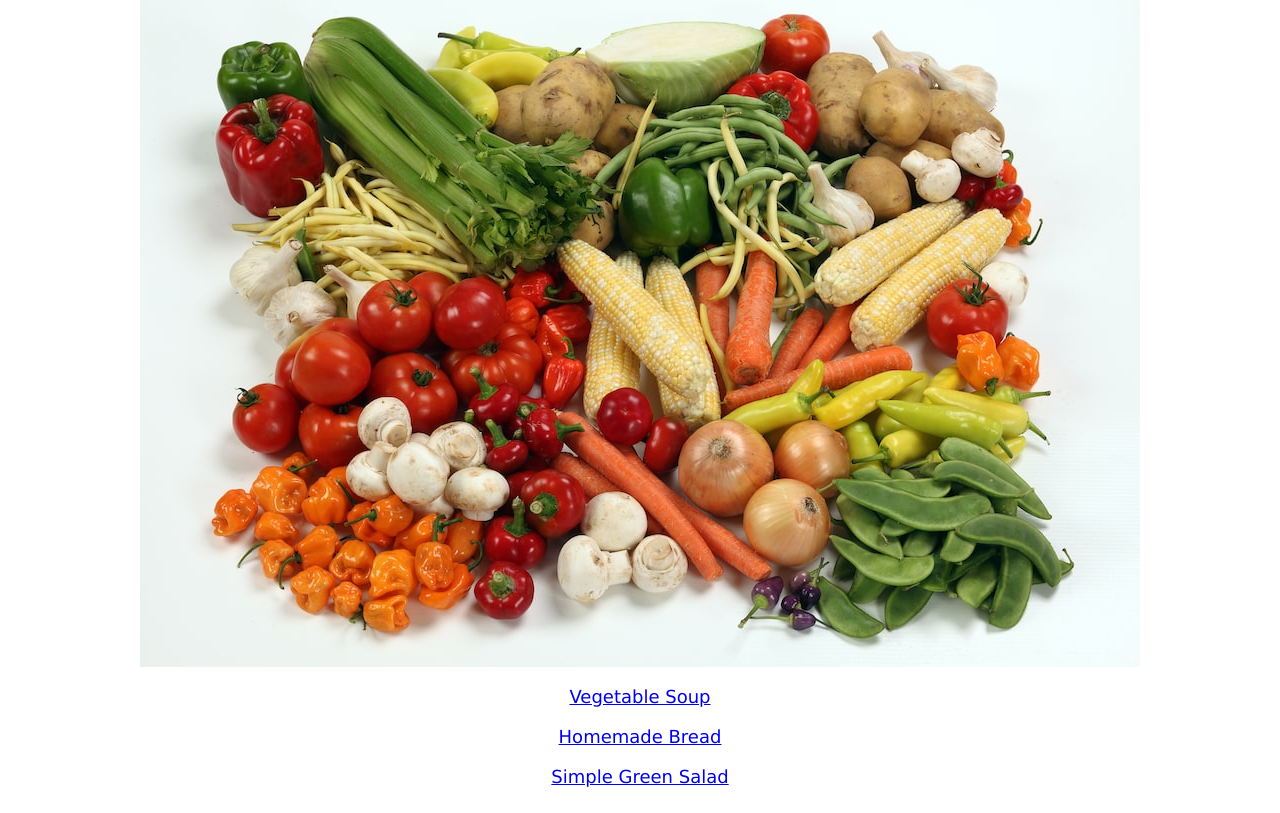
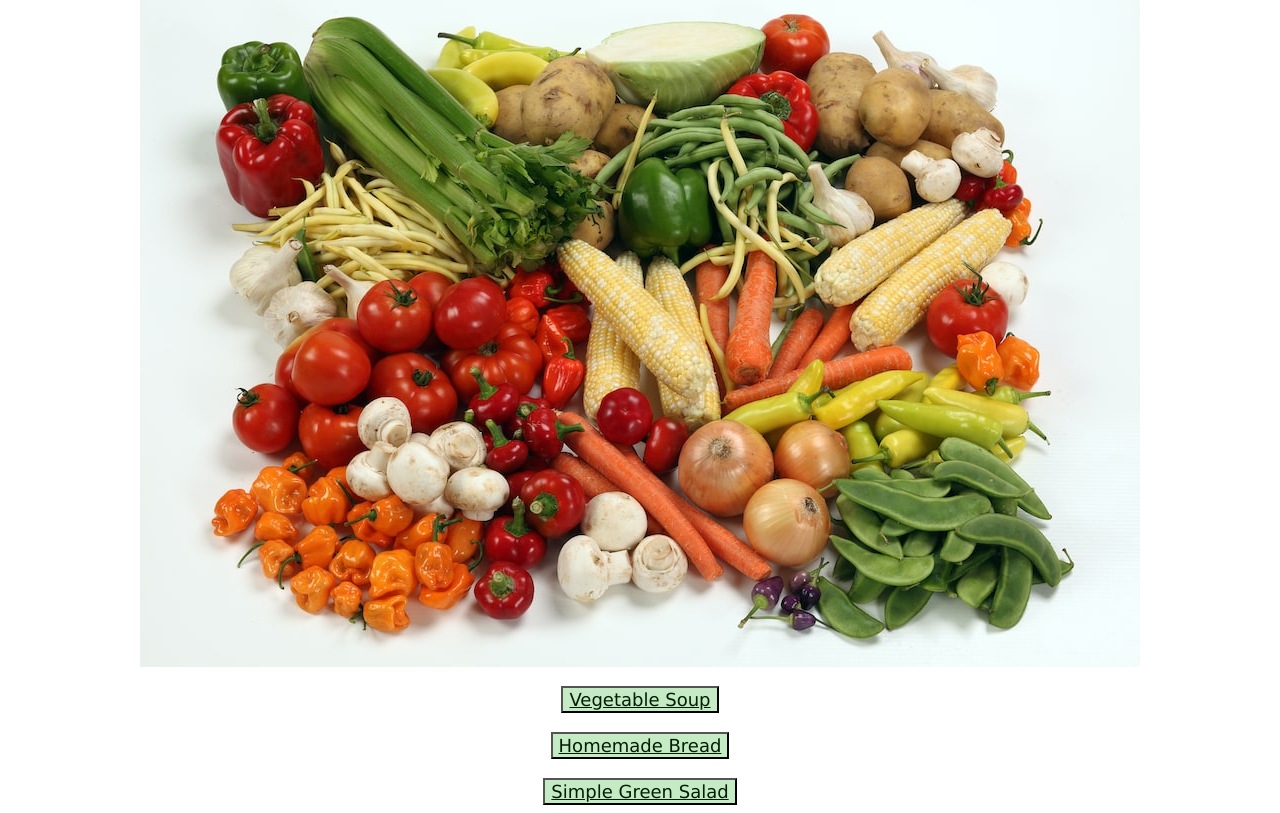
Before and after one commit to evinmke/odin-recipes, a plain HTML site: page index.html in a window 1280 px wide. Shown: the part 81-894 px from the top of the page. Drawn offline with Linux system fonts and the light colour scheme.

Commit message:
Add and style buttons.

```diff
--- a/styles.css
+++ b/styles.css
@@ -18,8 +18,14 @@ img {
 
 #link {
     font-size: large;
+    color: rgb(4, 29, 4);
 }
 
 li {
     text-align: left;
 }
+
+button {
+    color: rgb(4, 29, 4);
+    background-color: rgb(196, 235, 196);
+}
```
Also changed, not shown: index.html (+3 -3 lines).
